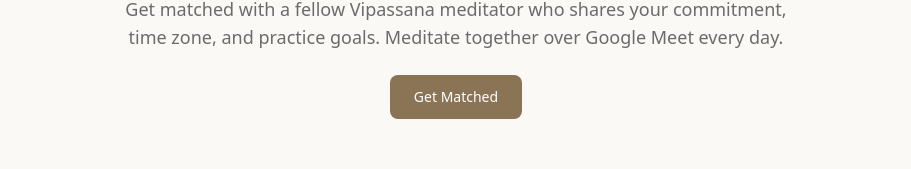
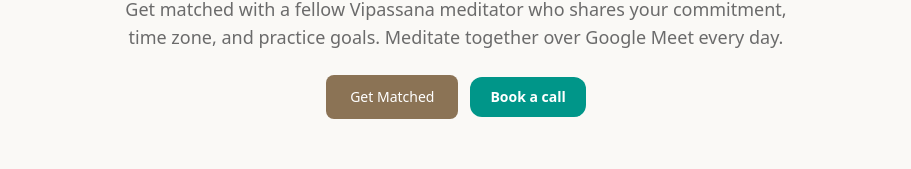
Before and after one commit to m13v/vipassana-cool, a Next.js app: page / in a window 1280 px wide. Shown: the part 250-419 px from the top of the page, without its empty margins (184-1095 px from the left). Built offline with nearby package versions, Linux system fonts and the light colour scheme; no server answers; the database is empty.

Commit message:
feat(vipassana): wire newsletter, booking CTA, and fix window.posthog

```diff
--- a/next.config.ts
+++ b/next.config.ts
@@ -1,6 +1,7 @@
 import type { NextConfig } from "next";
 
 const nextConfig: NextConfig = {
+  transpilePackages: ["@seo/components", "@m13v/seo-components"],
   async headers() {
     return [
       {
--- /dev/null
+++ b/src/app/api/newsletter/route.ts
@@ -0,0 +1,8 @@
+import { createNewsletterHandler } from "@seo/components/server";
+
+export const POST = createNewsletterHandler({
+  audienceId: process.env.RESEND_AUDIENCE_ID || "",
+  fromEmail: "Matt from Vipassana <matt@vipassana.cool>",
+  brand: "Vipassana",
+  siteUrl: "https://vipassana.cool",
+});
--- a/src/app/globals.css
+++ b/src/app/globals.css
@@ -1,4 +1,6 @@
 @import "tailwindcss";
+
+@layer seo-components, theme, base, components, utilities;
 
 :root {
   --background: #faf9f6;
--- a/src/app/layout.tsx
+++ b/src/app/layout.tsx
@@ -4,6 +4,8 @@ import "./globals.css";
 import { Navigation } from "@/components/navigation";
 import { Footer } from "@/components/footer";
 import { PostHogProvider } from "@/components/posthog-provider";
+import { NewsletterSignup } from "@seo/components";
+import { SeoComponentsStyles } from "@seo/components/server";
 
 const geistSans = Geist({
   variable: "--font-geist-sans",
@@ -107,6 +109,9 @@ export default function RootLayout({
 }>) {
   return (
     <html lang="en">
+      <head>
+        <SeoComponentsStyles />
+      </head>
       <body className={`${geistSans.variable} antialiased`}>
         <script
           type="application/ld+json"
@@ -117,6 +122,7 @@ export default function RootLayout({
           <main className="min-h-screen">{children}</main>
           <Footer />
         </PostHogProvider>
+        <NewsletterSignup />
       </body>
     </html>
   );
--- a/src/app/practice-buddy/client.tsx
+++ b/src/app/practice-buddy/client.tsx
@@ -3,6 +3,7 @@
 import { useState, useRef, useEffect } from "react";
 import { WaitlistTable } from "@/components/waitlist-table";
 import { WaitlistSignup } from "@/components/waitlist-signup";
+import { BookCallButton } from "@/components/book-call-button";
 
 type QuickSetup = { timezone: string; morningHour: string };
 type SignupPrefill = { timezone?: string; morningTime?: string; frequency?: string };
@@ -52,12 +53,15 @@ export function PracticeBuddyClient() {
             {matchedCount} meditators matched so far
           </p>
         )}
+        <div className="flex flex-wrap items-center justify-center gap-3">
           <a
             href="#waitlist-form"
             className="inline-block rounded-lg bg-accent px-6 py-3 text-sm font-medium text-white transition-opacity hover:opacity-90"
           >
             Get Matched
           </a>
+          <BookCallButton label="Book a call" section="hero" />
+        </div>
       </section>
 
       {/* How It Works — animated flow */}
--- /dev/null
+++ b/src/components/book-call-button.tsx
@@ -0,0 +1,18 @@
+"use client";
+import { trackScheduleClick } from "@seo/components";
+
+const BOOKING_URL = "https://cal.com/team/mediar/mediar-next-day";
+
+export function BookCallButton({ className = "", label = "Book a call", section = "hero" }: { className?: string; label?: string; section?: string }) {
+  return (
+    <a
+      href={BOOKING_URL}
+      onClick={() => {
+        trackScheduleClick({ destination: BOOKING_URL, site: "vipassana", section, text: label });
+      }}
+      className={`inline-flex items-center justify-center rounded-xl bg-teal-600 px-5 py-2.5 text-sm font-semibold text-white hover:bg-teal-700 transition ${className}`}
+    >
+      {label}
+    </a>
+  );
+}
--- a/src/components/posthog-provider.tsx
+++ b/src/components/posthog-provider.tsx
@@ -25,6 +25,7 @@ export function PostHogProvider({ children }: { children: React.ReactNode }) {
             capture_pageview: true,
             capture_pageleave: true,
           });
+          (window as unknown as { posthog: typeof posthogLib }).posthog = posthogLib;
           posthogInstance = posthogLib;
           setPh(posthogLib);
         });
```
Also changed, not shown: package.json (+8 -0 lines), 1 other file (tests, documents, lock files or other folders). Lines whose indentation alone changed are shown as unchanged.
